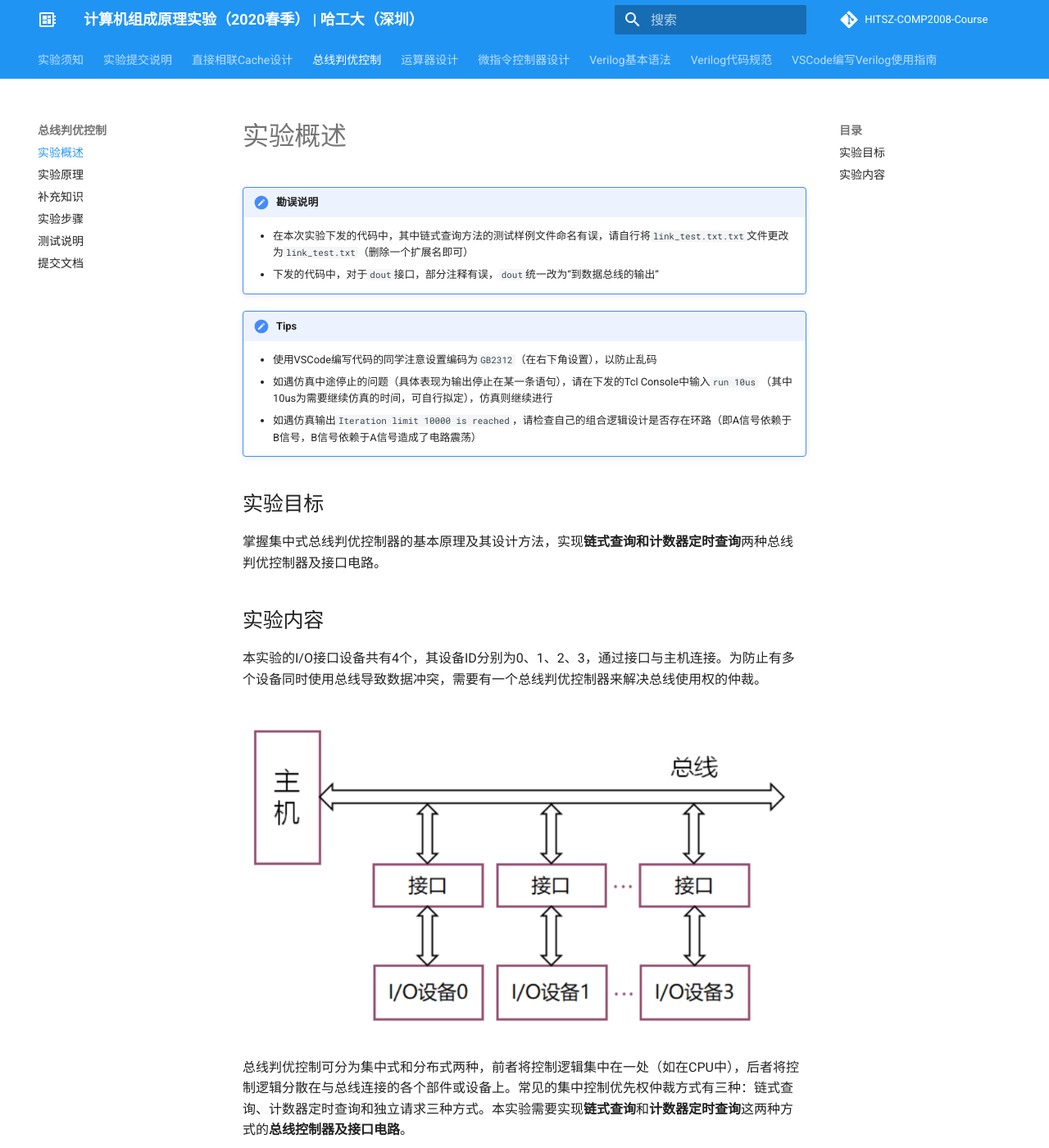
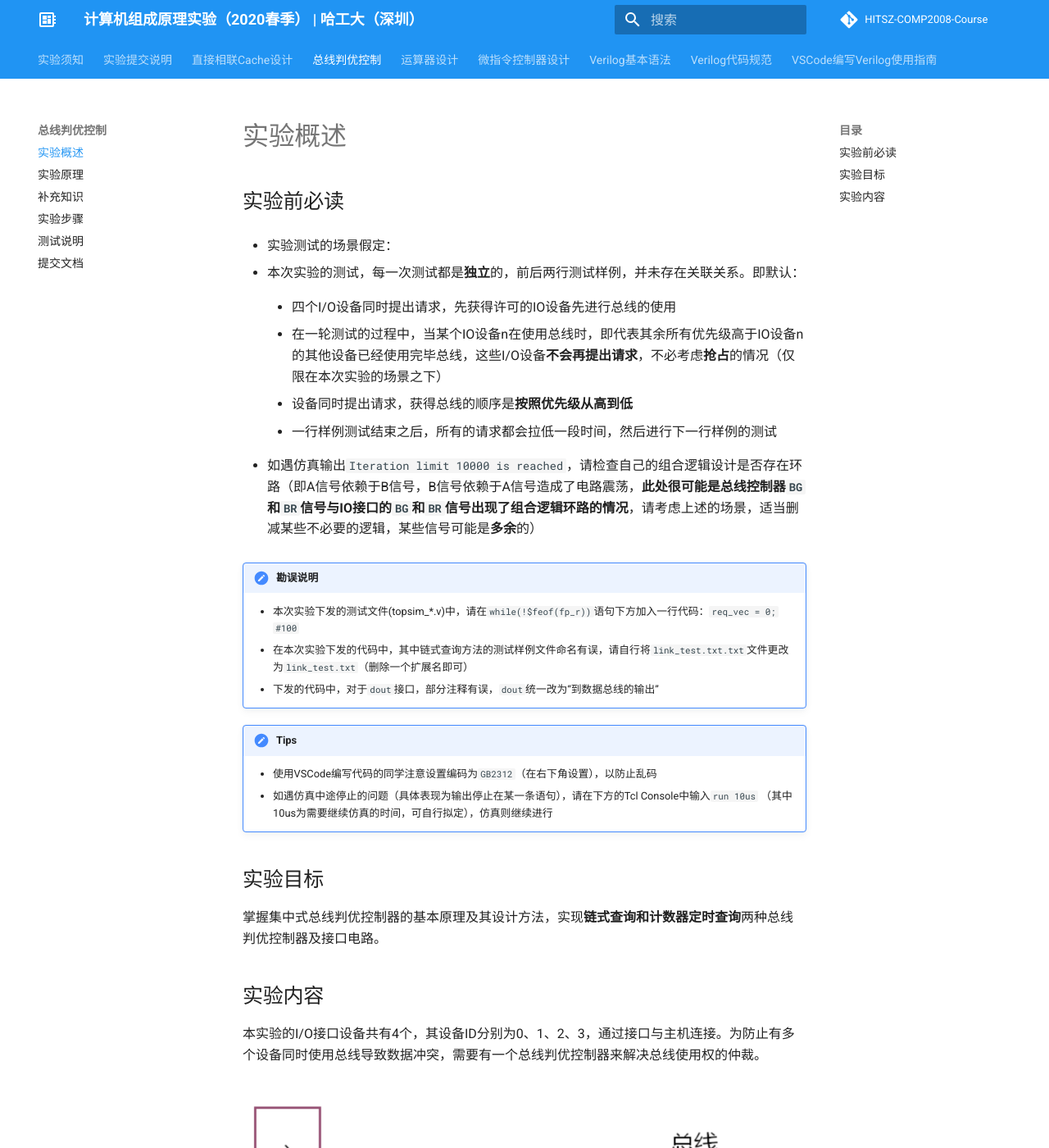
Before and after one commit to Bohan-hu/HITSZ-COMP2008-Course, an MkDocs documentation site: the page built from docs/lab2/part1.md, in a window 1280 px wide and 1400 px high. Shown: the whole window at 82% size. Built offline with MkDocs 1.6.1 and Material for MkDocs 9.7.7, drawn with Linux system fonts in a browser that asks for light colours; comment, search, counter and statistics services are not loaded.

Commit message:
添加补充说明

```diff
--- a/docs/lab2/part1.md
+++ b/docs/lab2/part1.md
@@ -1,13 +1,33 @@
 # 实验概述
 
+## 实验前必读
+
+- 实验测试的场景假定：
+
+  - 本次实验的测试，每一次测试都是**独立**的，前后两行测试样例，并未存在关联关系。即默认：
+
+    - 四个I/O设备同时提出请求，先获得许可的IO设备先进行总线的使用
+
+    - 在一轮测试的过程中，当某个IO设备n在使用总线时，即代表其余所有优先级高于IO设备n的其他设备已经使用完毕总线，这些I/O设备**不会再提出请求**，不必考虑**抢占**的情况（仅限在本次实验的场景之下）
+
+    - 设备同时提出请求，获得总线的顺序是**按照优先级从高到低**
+
+    - 一行样例测试结束之后，所有的请求都会拉低一段时间，然后进行下一行样例的测试
+
+- 如遇仿真输出`Iteration limit 10000 is reached`，请检查自己的组合逻辑设计是否存在环路（即A信号依赖于B信号，B信号依赖于A信号造成了电路震荡，**此处很可能是总线控制器`BG`和`BR`信号与IO接口的`BG`和`BR`信号出现了组合逻辑环路的情况**，请考虑上述的场景，适当删减某些不必要的逻辑，某些信号可能是**多余**的）
+
+
+
+
 !!! 勘误说明
+	- 本次实验下发的测试文件(topsim_*.v)中，请在`while(!$feof(fp_r))`语句下方加入一行代码：`req_vec = 0; #100`
 	- 在本次实验下发的代码中，其中链式查询方法的测试样例文件命名有误，请自行将`link_test.txt.txt`文件更改为`link_test.txt`（删除一个扩展名即可）
 	- 下发的代码中，对于`dout`接口，部分注释有误，`dout`统一改为“到数据总线的输出”
 
 !!! Tips
 	- 使用VSCode编写代码的同学注意设置编码为`GB2312`（在右下角设置），以防止乱码
-	- 如遇仿真中途停止的问题（具体表现为输出停止在某一条语句），请在下发的Tcl Console中输入`run 10us` （其中10us为需要继续仿真的时间，可自行拟定），仿真则继续进行
-	- 如遇仿真输出`Iteration limit 10000 is reached`，请检查自己的组合逻辑设计是否存在环路（即A信号依赖于B信号，B信号依赖于A信号造成了电路震荡）
+	- 如遇仿真中途停止的问题（具体表现为输出停止在某一条语句），请在下方的Tcl Console中输入`run 10us` （其中10us为需要继续仿真的时间，可自行拟定），仿真则继续进行
+
 
 ## 实验目标
 
```
